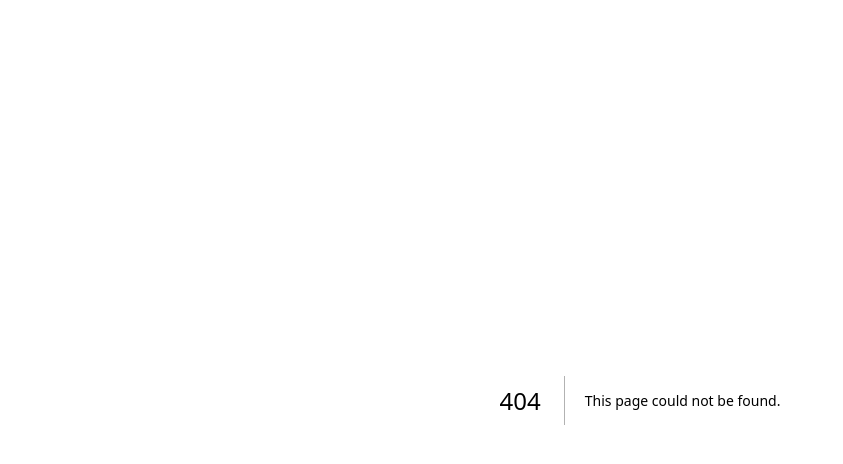
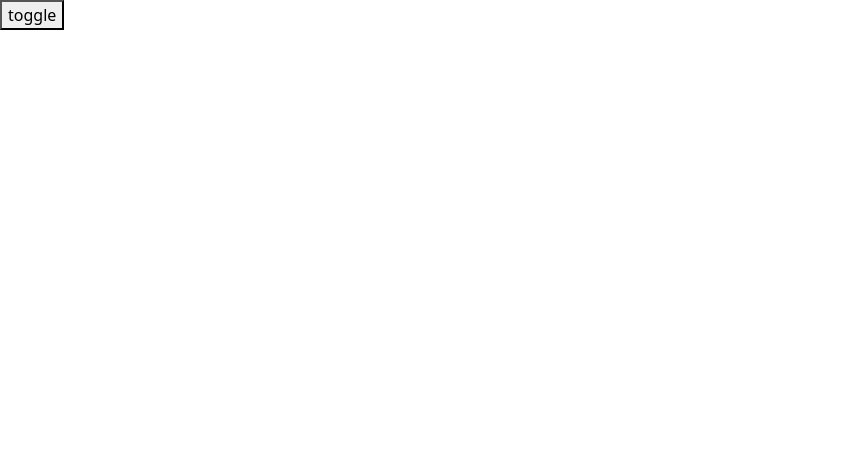
Before and after one commit to zx0938013408/TeamB_next, a Next.js app: page /cleanup in a window 1280 px wide. Before the commit this address had no page. Shown: the top 464 px of the page, without its empty margins (0-843 px from the left). Built offline with nearby package versions, Linux system fonts and the light colour scheme.

Commit message:
cleanup 頁面

```diff
--- /dev/null
+++ b/app/cleanup/page.js
@@ -0,0 +1,20 @@
+"use client";
+import React, { useState } from "react";
+
+export default function CleanUpPage() {
+  const [showChild, setShowChild] = useState(false);
+  return (
+    <div>
+      <div>
+        <button onClick={() => setShowChild(!showChild)}>toggle</button>
+      </div>
+      {showChild ? (
+        <>
+          <div>Test</div>
+          <div>Test</div>
+          <div>Test</div>
+        </>
+      ) : null}
+    </div>
+  );
+}
```
